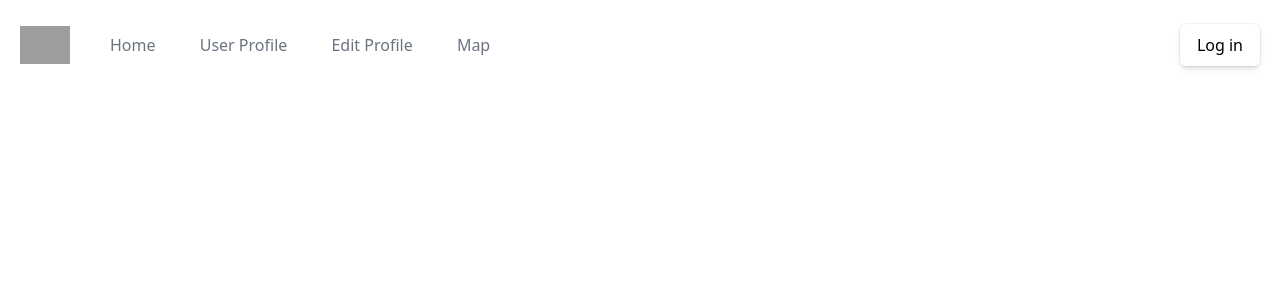
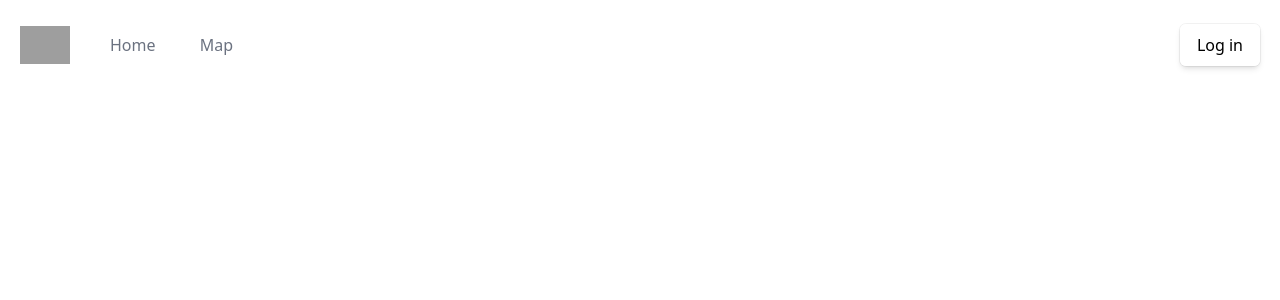
Before and after one commit to rezw4n/Kartoza, a Django app: template templates/base.html in a window 1280 px wide. Shown: the top 300 px of the page. Run offline with Django 4.2, Linux system fonts and the light colour scheme; the template is opened without the code that fills it, so the values that code supplies are empty; grey boxes are pictures that could not be loaded.

Commit message:
Added authentication block in base.html

```diff
--- a/templates/base.html
+++ b/templates/base.html
@@ -39,12 +39,12 @@
                             </div>
                             <div class="hidden md:block md:ml-10 md:space-x-10">
                                 <a href="{% url 'Home' %}" class="font-medium text-gray-500 hover:text-gray-900">Home</a>
-                                <a href="#" class="font-medium text-gray-500 hover:text-gray-900">User Profile</a>
-                                <a href="#" class="font-medium text-gray-500 hover:text-gray-900">Edit Profile</a>
+                                {% if user.is_authenticated %}<a href="{% url 'Profile' %}" class="font-medium text-gray-500 hover:text-gray-900">User Profile</a>{% endif %}
+                                {% if user.is_authenticated %}<a href="#" class="font-medium text-gray-500 hover:text-gray-900">Edit Profile</a>{% endif %}
                                 <a href="#" class="font-medium text-gray-500 hover:text-gray-900">Map</a>
                             </div>
                         </div>
-
+                        {% if not user.is_authenticated %}
                         <div class="hidden md:block text-right">
                             <span class="inline-flex rounded-md shadow-md ring-1 ring-black ring-opacity-5">
                                 <a href="{% url 'login' %}"
@@ -53,6 +53,7 @@
                                 </a>
                             </span>
                         </div>
+                        {% endif %}
                     </nav>
                     <div id="navbar"
                         class="absolute z-10 top-0 inset-x-0 p-2 transition transform origin-top-right hidden">
@@ -78,7 +79,7 @@
                                 <a href="{% url 'Home' %}"
                                     class="block px-3 py-2 rounded-md text-base font-medium text-gray-700 hover:text-gray-900 hover:bg-gray-50">Home</a>
 
-                                <a href="#"
+                                <a href="{% url 'Profile' %}"
                                     class="block px-3 py-2 rounded-md text-base font-medium text-gray-700 hover:text-gray-900 hover:bg-gray-50">User
                                     Profile</a>
 
@@ -86,8 +87,10 @@
 
                                 <a href="#" class="block px-3 py-2 rounded-md text-base font-medium text-gray-700 hover:text-gray-900 hover:bg-gray-50">Map</a>
                             </div>
+                            {% if not user.is_authenticated %}
                             <a href="/Users/login/" class="block w-full px-5 py-3 text-center font-medium text-[#4789f5] bg-gray-50 hover:bg-gray-100">Log in
                             </a>
+                            {% endif %}
                         </div>
                     </div>
                 </div>
```
